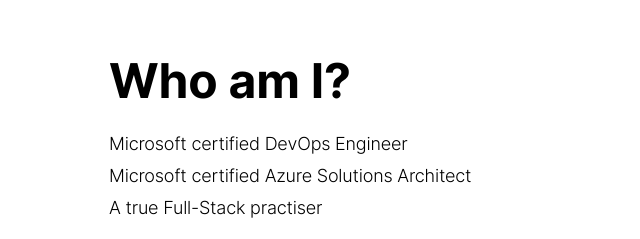
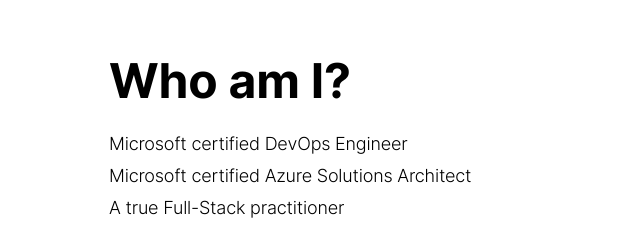
Before and after one commit to eway-wow/eway-wow.github.io, a plain HTML site: page index.html in a window 1280 px wide. Shown: the part 800-1039 px from the top of the page, 546-1186 px from the left. Drawn offline with Linux system fonts and the light colour scheme; some packages are replaced by stand-ins of ours; a web font is replaced by a local one.

Commit message:
Update index.html

```diff
--- a/index.html
+++ b/index.html
@@ -338,7 +338,7 @@
       <div class="col-12 col-md-6 my-auto my-auto">
         <h2>Who am I?</h2>
         <p class="lead">
-          <p class="lead"> Microsoft certified DevOps Engineer<br> Microsoft certified Azure Solutions Architect<br> A true Full-Stack practiser </p> <p class="lead"> I don't believe one-for-all-solution ever exsit, and I treat every project as a whole rather than randomly experimental study. Success of project is always a team effort with some of our compromises. </p> <p class="lead"> My area of focus lies in system and web design, user research as well as architecture design. I enjoy designing and coding as much as talking with users to iterate and improve the experiences that reach business goals. </p>
+          <p class="lead"> Microsoft certified DevOps Engineer<br> Microsoft certified Azure Solutions Architect<br> A true Full-Stack practitioner</p> <p class="lead"> I don't believe one-for-all-solution ever exsit, and I treat every project as a whole rather than randomly experimental study. Success of project is always a team effort with some of our compromises. </p> <p class="lead"> My area of focus lies in system and web design, user research as well as architecture design. I enjoy designing and coding as much as talking with users to iterate and improve the experiences that reach business goals. </p>
         </p>
 
       </div>
```
